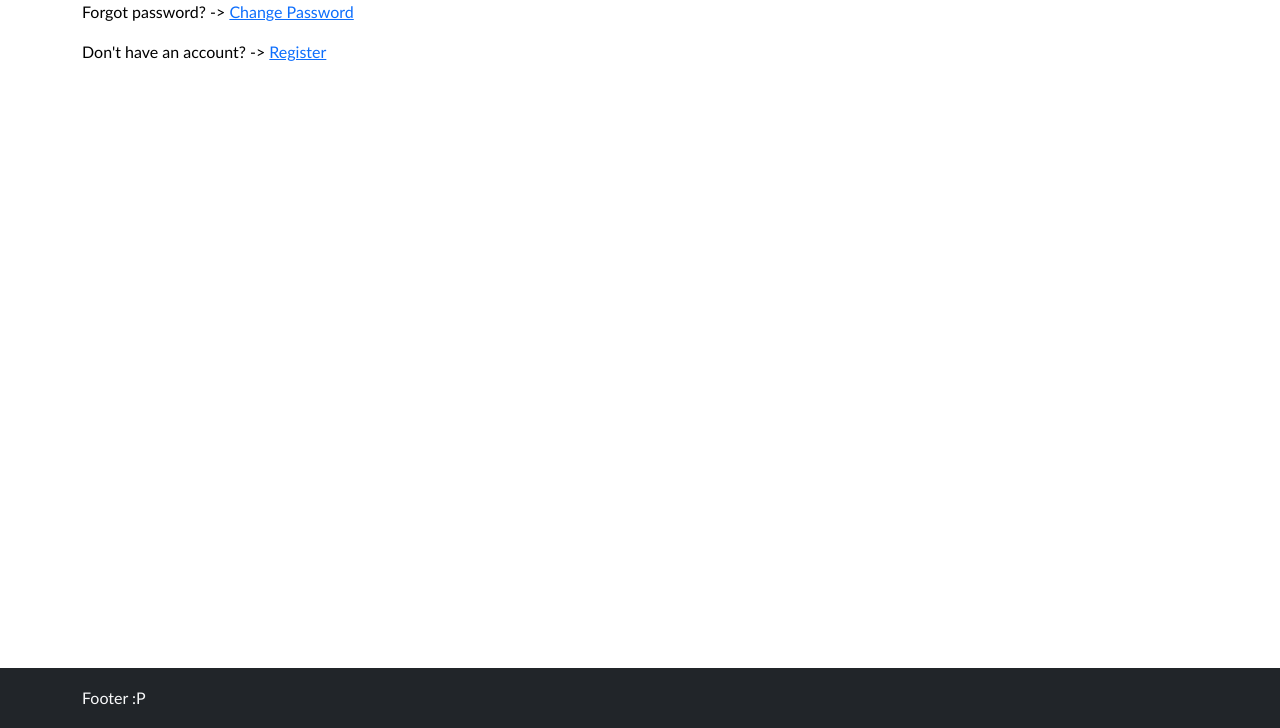
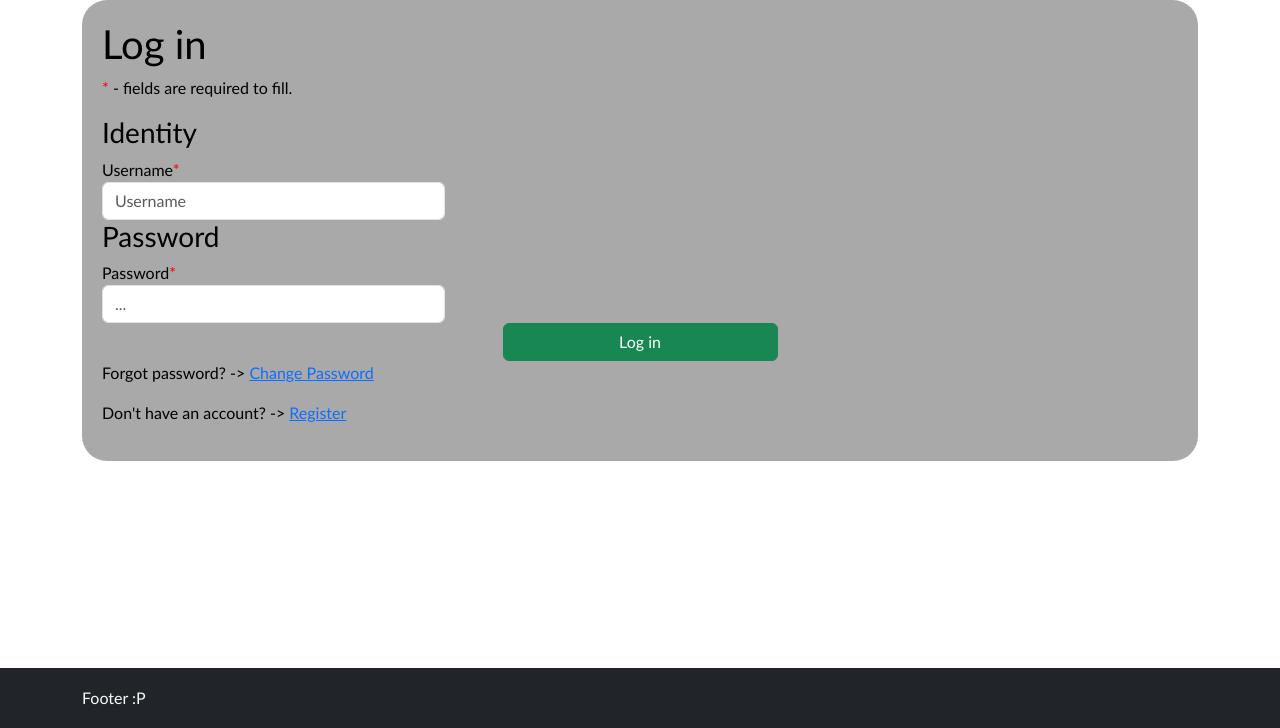
Before and after one commit to CodrinCalin/HaarlemFestival, a PHP site: page /auth in a window 1280 px wide. Shown: the part 72-800 px from the top of the page. Run offline with PHP 8.4, Linux system fonts and the light colour scheme.

Commit message:
User Login
Login with password matching verification

```diff
--- a/app/controllers/authcontroller.php
+++ b/app/controllers/authcontroller.php
@@ -17,6 +17,28 @@ class AuthController
     public function index()
     {
         require __DIR__ . '/../views/auth/index.php';
+    }
+
+    public function login(){
+        if($_SERVER["REQUEST_METHOD"] == "POST"){
+            if(isset($_POST["username"]))
+            {
+                $usernameInput = $_POST["username"];
+                $userMatch = $this->service->getUserByUsername($usernameInput);
+                if($userMatch != null){
+                    $passwordInput = $_POST["password"];
+                    if(password_verify($passwordInput, $userMatch->password)) {
+                        $_SESSION["authUser"] = $userMatch;
+                        header("Location: /");
+                        exit();
+                    }else{
+                        echo "Incorrect password!";
+                    }
+                }else{
+                    echo "User not found!";
+                }
+            }
+        }
     }
 
     public function register(){
--- a/app/views/auth/index.php
+++ b/app/views/auth/index.php
@@ -2,6 +2,31 @@
 include __DIR__ . '/../header.php';
 ?>
 
+<div style="background: darkgrey; padding: 20px; border-radius: 25px;">
+    <h1>Log in</h1>
+    <p><span class="required">*</span> - fields are required to fill.</p>
+    <form action="auth/login" method="post">
+        <div class="row">
+            <h3>Identity</h3>
+            <div class="form-group col-4">
+                <label for="inputUsername">Username<span class="required">*</span></label>
+                <input type="text"
+                       class="form-control" id="inputUsername" name="username"
+                       placeholder="Username">
+            </div>
+        </div>
+        <div class="row">
+            <h3>Password</h3>
+            <div class="form-group col-4">
+                <label for="inputPassword">Password<span class="required">*</span></label>
+                <input type="password"
+                       class="form-control" id="inputPassword" name="password"
+                       placeholder="..." required>
+            </div>
+        </div>
+        <div class="row justify-content-center">
+            <button type="submit" class="col-3 btn btn-success">Log in</button>
+        </div>
         <div>
             <p>
                 Forgot password? ->
@@ -12,6 +37,12 @@ include __DIR__ . '/../header.php';
                 <a href="/auth/register">Register</a>
             </p>
         </div>
+    </form>
+</div>
+
+<div>
+
+</div>
 
 <?php
 include __DIR__ . '/../footer.php';
--- a/app/views/header.php
+++ b/app/views/header.php
@@ -26,7 +26,7 @@
                         <?php }?>
                         <li class="nav-item"><a href="/auth/logout" class="nav-link">Log out</a></li>
                     <?php } else{ ?>
-                        <li class="nav-item"><a href="/auth/login" class="nav-link">Login</a></li>
+                        <li class="nav-item"><a href="/auth" class="nav-link">Login</a></li>
                         <li class="nav-item"><a href="/auth/register" class="nav-link">Register</a></li>
                     <?php } ?>
                 </ul>
```
Lines whose indentation alone changed are shown as unchanged.
